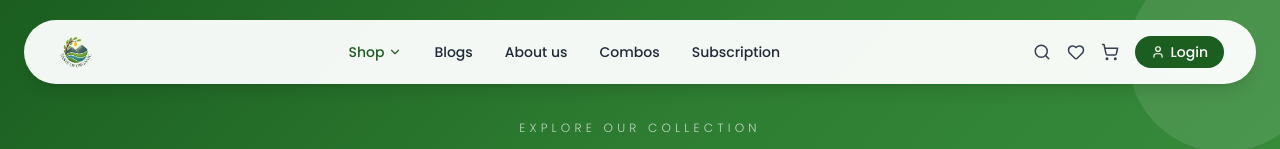
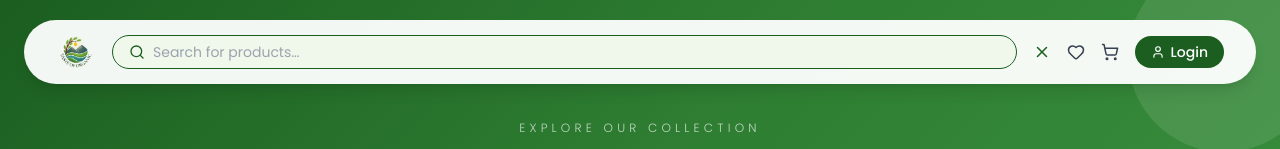
Before and after one commit to teena14/tastes-of-organic, a React (Vite) app in the folder frontend/: page /shop in a window 1280 px wide. Both pictures are taken after a click on the button "Open search". Shown: the top 149 px of the page. Built offline with nearby package versions, Linux system fonts and the light colour scheme; no server answers.

Commit message:
search bar

```diff
--- a/frontend/src/components/Navbar.jsx
+++ b/frontend/src/components/Navbar.jsx
@@ -1,10 +1,11 @@
 import { Link, useLocation, useNavigate } from "react-router-dom";
 import { useSelector, useDispatch } from "react-redux";
-import { Search, Heart, ShoppingCart, ChevronDown, User, LogOut, Package } from "lucide-react";
+import { Search, Heart, ShoppingCart, ChevronDown, User, LogOut, Package, X } from "lucide-react";
 import { logout } from "../slices/authSlice";
 import { clearCart } from "../slices/cartSlice";
 import toast from "react-hot-toast";
 import logo from "../assets/logo.png";
+import { useState, useRef, useEffect } from "react";
 
 const Navbar = () => {
     const { isAuthenticated, user } = useSelector((s) => s.auth);
@@ -12,6 +13,11 @@ const Navbar = () => {
     const dispatch = useDispatch();
     const navigate = useNavigate();
     const location = useLocation();
+
+    const [searchOpen, setSearchOpen] = useState(false);
+    const [searchQuery, setSearchQuery] = useState("");
+    const inputRef = useRef(null);
+    const searchContainerRef = useRef(null);
 
     // On pages with a full-bleed coloured banner (home hero, shop banner)
     // the navbar overlays it via absolute positioning.
@@ -24,6 +30,48 @@ const Navbar = () => {
         toast.success("Logged out");
         navigate("/");
     };
+
+    const openSearch = () => {
+        setSearchOpen(true);
+        setTimeout(() => inputRef.current?.focus(), 50);
+    };
+
+    const closeSearch = () => {
+        setSearchOpen(false);
+        setSearchQuery("");
+    };
+
+    const handleSearchSubmit = (e) => {
+        e.preventDefault();
+        if (searchQuery.trim()) {
+            navigate(`/shop?search=${encodeURIComponent(searchQuery.trim())}`);
+            closeSearch();
+        }
+    };
+
+    // Close search bar when clicking outside
+    useEffect(() => {
+        const handleClickOutside = (e) => {
+            if (searchContainerRef.current && !searchContainerRef.current.contains(e.target)) {
+                closeSearch();
+            }
+        };
+        if (searchOpen) {
+            document.addEventListener("mousedown", handleClickOutside);
+        }
+        return () => document.removeEventListener("mousedown", handleClickOutside);
+    }, [searchOpen]);
+
+    // Close on Escape key
+    useEffect(() => {
+        const handleKeyDown = (e) => {
+            if (e.key === "Escape") closeSearch();
+        };
+        if (searchOpen) {
+            document.addEventListener("keydown", handleKeyDown);
+        }
+        return () => document.removeEventListener("keydown", handleKeyDown);
+    }, [searchOpen]);
 
     return (
         <div
@@ -39,7 +87,8 @@ const Navbar = () => {
                     <img src={logo} alt="Tastes of Organic" className="w-10 h-10 rounded-full object-cover" />
                 </Link>
 
-                {/* Nav links */}
+                {/* Nav links — hidden when search is open */}
+                {!searchOpen && (
                     <div className="hidden md:flex items-center gap-8 text-sm font-medium text-gray-800" style={{ fontFamily: "Poppins, sans-serif" }}>
                         <Link
                             to="/shop"
@@ -61,16 +110,44 @@ const Navbar = () => {
                             Subscription
                         </Link>
                     </div>
+                )}
+
+                {/* Expanded search bar */}
+                {searchOpen && (
+                    <form
+                        ref={searchContainerRef}
+                        onSubmit={handleSearchSubmit}
+                        className="flex-1 mx-4 flex items-center gap-2 rounded-full px-4 py-1.5"
+                        style={{ backgroundColor: "#F0F7EB", border: "1.5px solid #1B5E20" }}
+                    >
+                        <Search size={16} style={{ color: "#1B5E20", flexShrink: 0 }} />
+                        <input
+                            ref={inputRef}
+                            type="text"
+                            placeholder="Search for products…"
+                            value={searchQuery}
+                            onChange={(e) => setSearchQuery(e.target.value)}
+                            className="flex-1 bg-transparent outline-none text-sm"
+                            style={{ color: "#333", fontFamily: "Poppins, sans-serif" }}
+                        />
+                        {searchQuery && (
+                            <button type="button" onClick={() => setSearchQuery("")} style={{ color: "#888" }}>
+                                <X size={14} />
+                            </button>
+                        )}
+                    </form>
+                )}
 
                 {/* Right icons */}
                 <div className="flex items-center gap-4 text-gray-700">
-                    {/* Search */}
+                    {/* Search toggle */}
                     <button
-                        aria-label="Search"
+                        aria-label={searchOpen ? "Close search" : "Open search"}
                         className="hover:opacity-70 transition-opacity hidden sm:block"
-                        onClick={() => navigate("/shop")}
+                        onClick={searchOpen ? closeSearch : openSearch}
+                        style={{ color: searchOpen ? "#1B5E20" : undefined }}
                     >
-                        <Search size={18} />
+                        {searchOpen ? <X size={18} /> : <Search size={18} />}
                     </button>
 
                     {/* Wishlist */}
```
Lines whose indentation alone changed are shown as unchanged.
